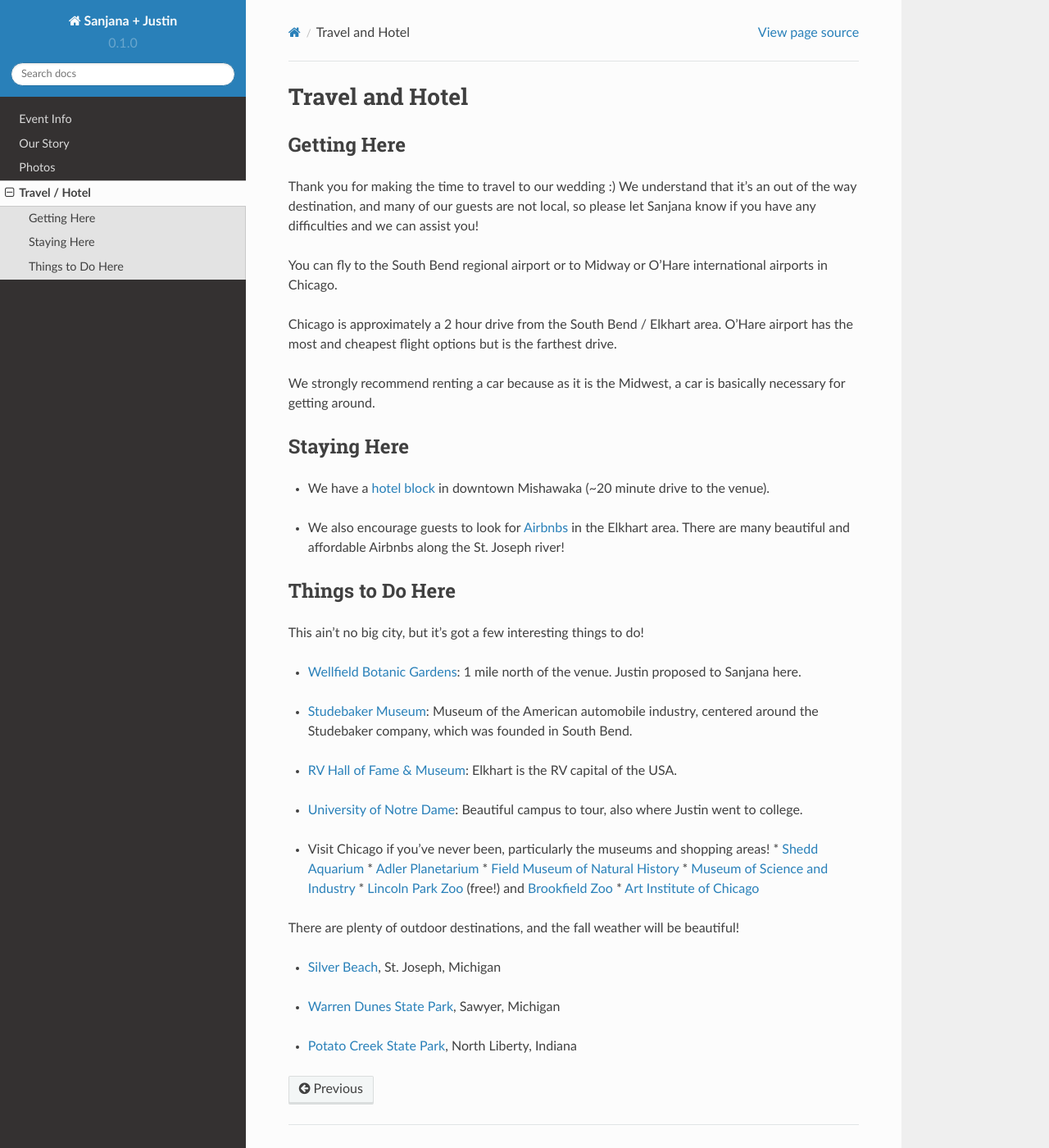
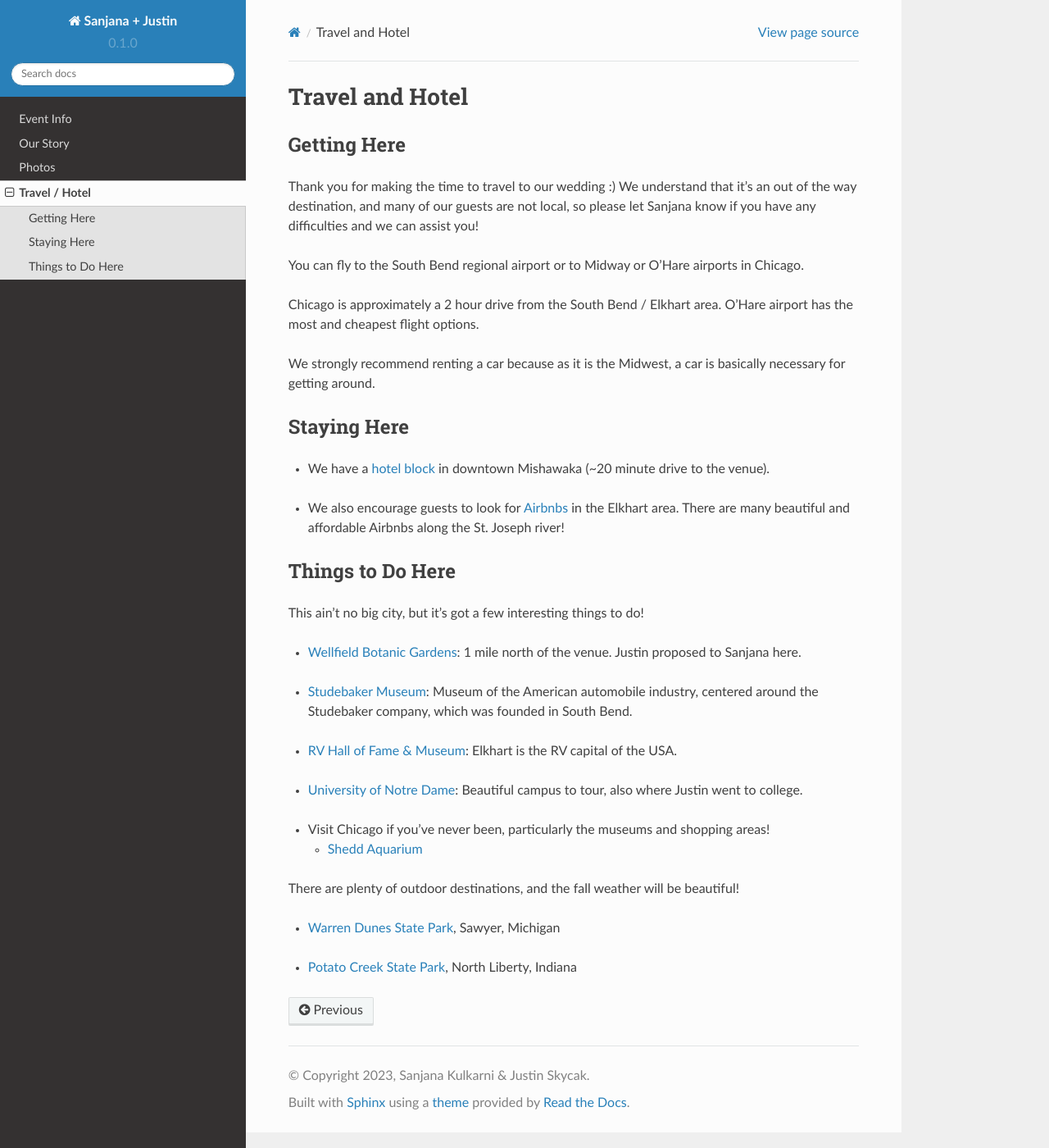
Before and after one commit to jpskycak/wedding, a Sphinx documentation site: the page built from docs/source/hotel.rst, in a window 1280 px wide and 1400 px high. Shown: the whole window at 82% size. Built offline with Sphinx 7.4.7 and the Read the Docs theme 2.0.0, drawn with Linux system fonts in a browser that asks for light colours.

Commit message:
Update hotel.rst

```diff
--- a/docs/source/hotel.rst
+++ b/docs/source/hotel.rst
@@ -6,9 +6,9 @@ Getting Here
 
 Thank you for making the time to travel to our wedding :) We understand that it's an out of the way destination, and many of our guests are not local, so please let Sanjana know if you have any difficulties and we can assist you!
 
-You can fly to the South Bend regional airport or to Midway or O'Hare international airports in Chicago.
+You can fly to the South Bend regional airport or to Midway or O'Hare airports in Chicago.
 
-Chicago is approximately a 2 hour drive from the South Bend / Elkhart area. O'Hare airport has the most and cheapest flight options but is the farthest drive.
+Chicago is approximately a 2 hour drive from the South Bend / Elkhart area. O'Hare airport has the most and cheapest flight options.
 
 We strongly recommend renting a car because as it is the Midwest, a car is basically necessary for getting around.
 
@@ -38,18 +38,12 @@ This ain't no big city, but it's got a few interesting things to do!
 \
 
 * Visit Chicago if you've never been, particularly the museums and shopping areas!
+
   * `Shedd Aquarium <https://www.sheddaquarium.org/>`_
-  * `Adler Planetarium <https://www.adlerplanetarium.org/>`_
-  * `Field Museum of Natural History <https://www.fieldmuseum.org/>`_
-  * `Museum of Science and Industry <https://www.msichicago.org/>`_
-  * `Lincoln Park Zoo <https://www.lpzoo.org/>`_ (free!) and `Brookfield Zoo <https://www.brookfieldzoo.org/>`_
-  * `Art Institute of Chicago <https://www.artic.edu/>`_
+
 \
 
 There are plenty of outdoor destinations, and the fall weather will be beautiful!
-
-* `Silver Beach <https://www.berriencounty.org/1295/Silver-Beach-County-Park>`_, St. Joseph, Michigan
-\
 
 * `Warren Dunes State Park <https://www.michigan.org/property/warren-dunes-state-park>`_, Sawyer, Michigan
 \
```
